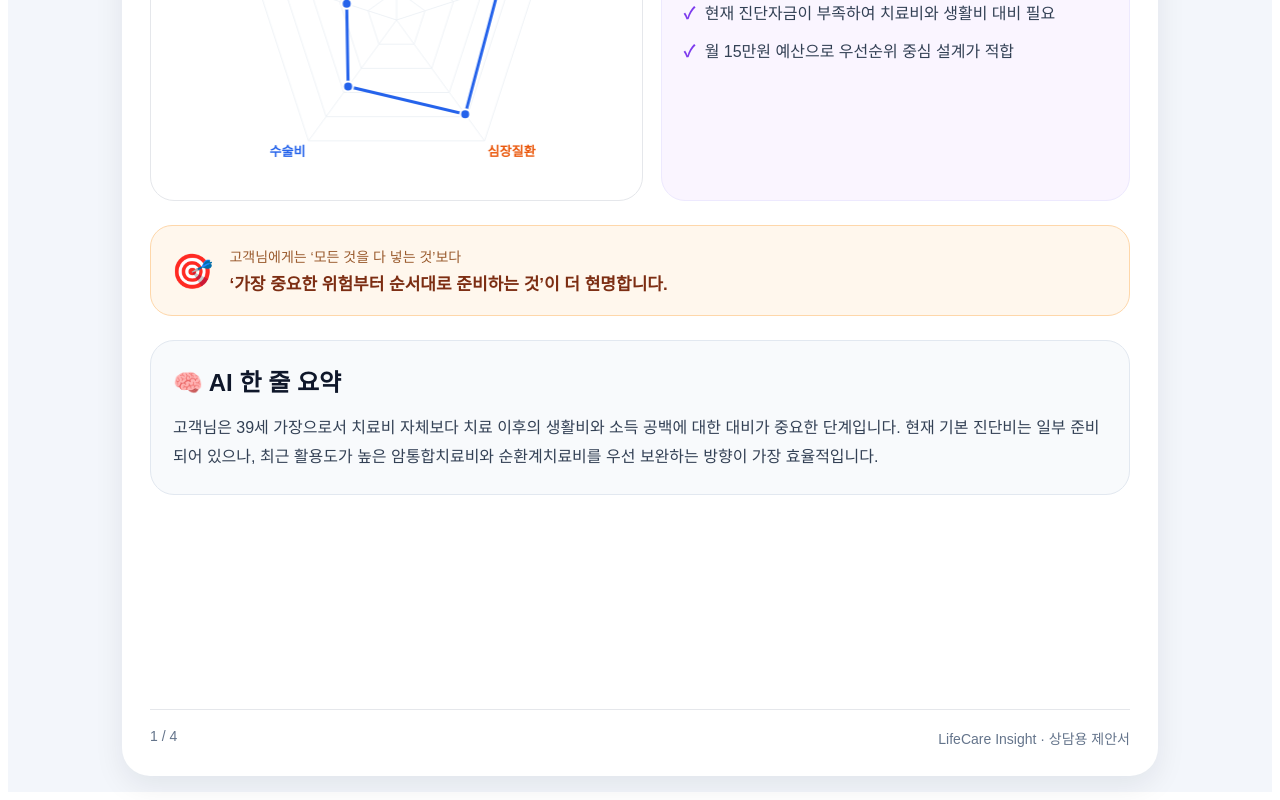
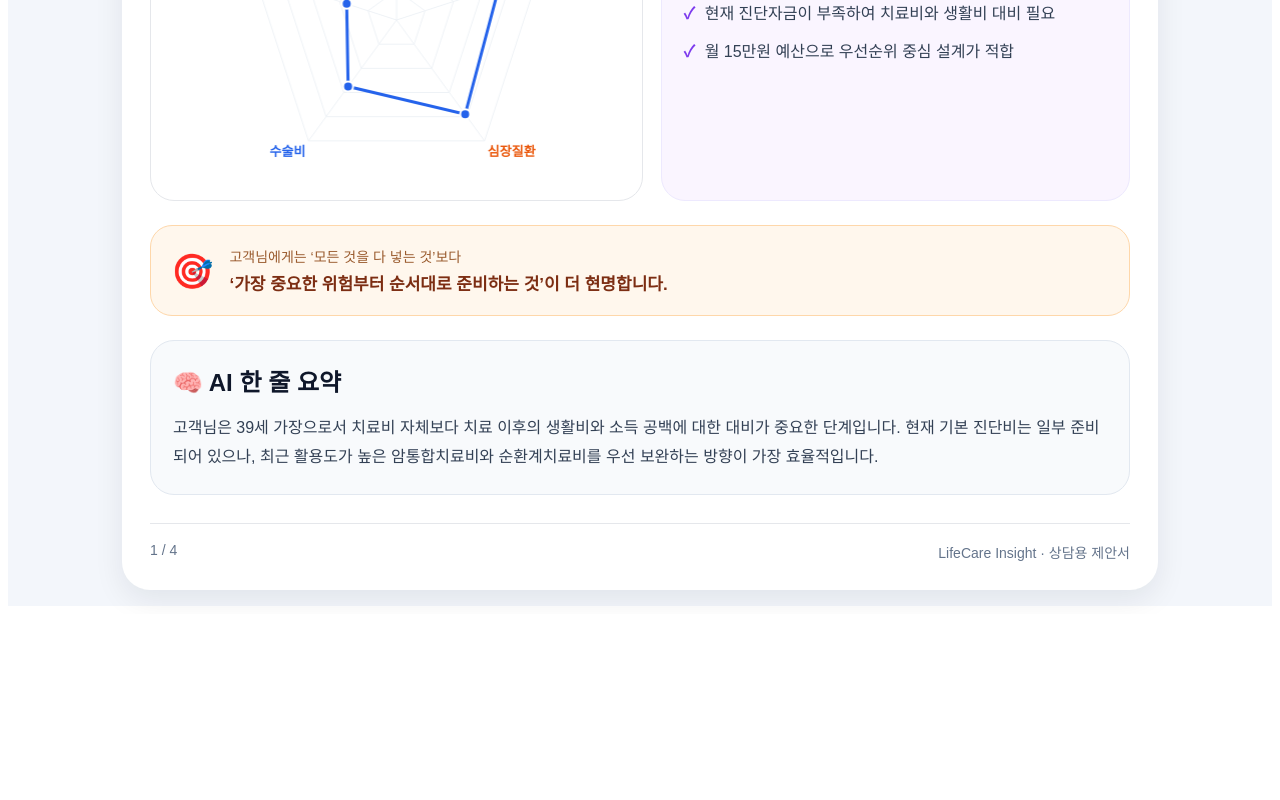
Before and after one commit to Seodaeseok/lifecare-insight, a Next.js app: page /new/proposal in a window 1280 px wide. Shown: the part 682-1482 px from the top of the page. After the commit the page ends 1296 px from the top, so only its background shows below. Built offline with nearby package versions, Linux system fonts and the light colour scheme.

Commit message:
Update page.tsx

```diff
--- a/app/new/proposal/page.tsx
+++ b/app/new/proposal/page.tsx
@@ -232,14 +232,11 @@ const navButtonStyle = {
 
 const cardStyle = {
   maxWidth: 980,
-  minHeight: 1320, // 추가
   margin: '0 auto',
   background: 'white',
   borderRadius: 28,
   padding: 28,
   boxShadow: '0 10px 30px rgba(15,23,42,0.08)',
-  display: 'flex',
-  flexDirection: 'column' as const,
 };
 
 const headerStyle = {
@@ -463,7 +460,7 @@ const summaryTextStyle = {
 };
 
 const footerStyle = {
-  marginTop: 'auto', // 변경
+  marginTop: 28,
   paddingTop: 18,
   borderTop: '1px solid #e5e7eb',
   display: 'flex',
```
